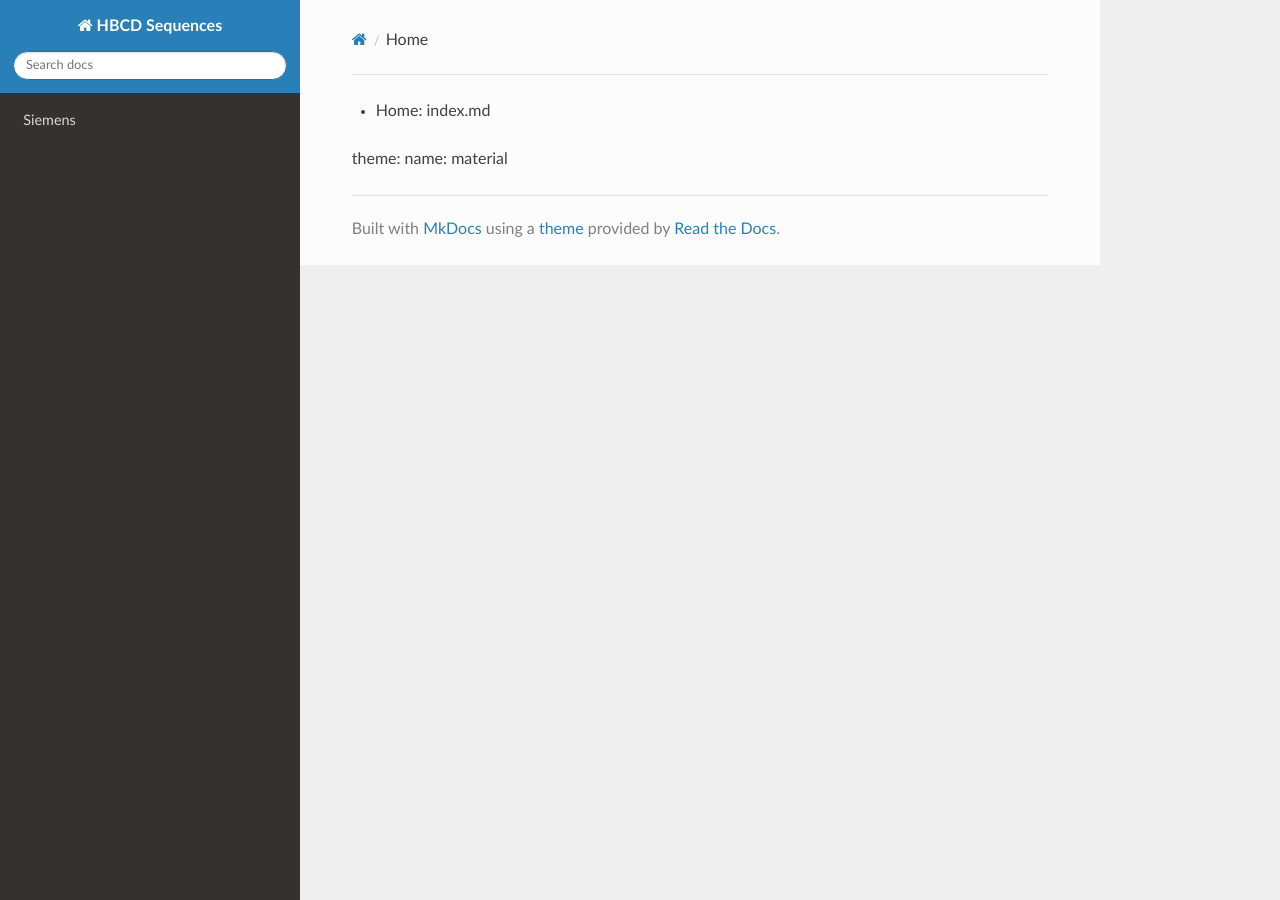
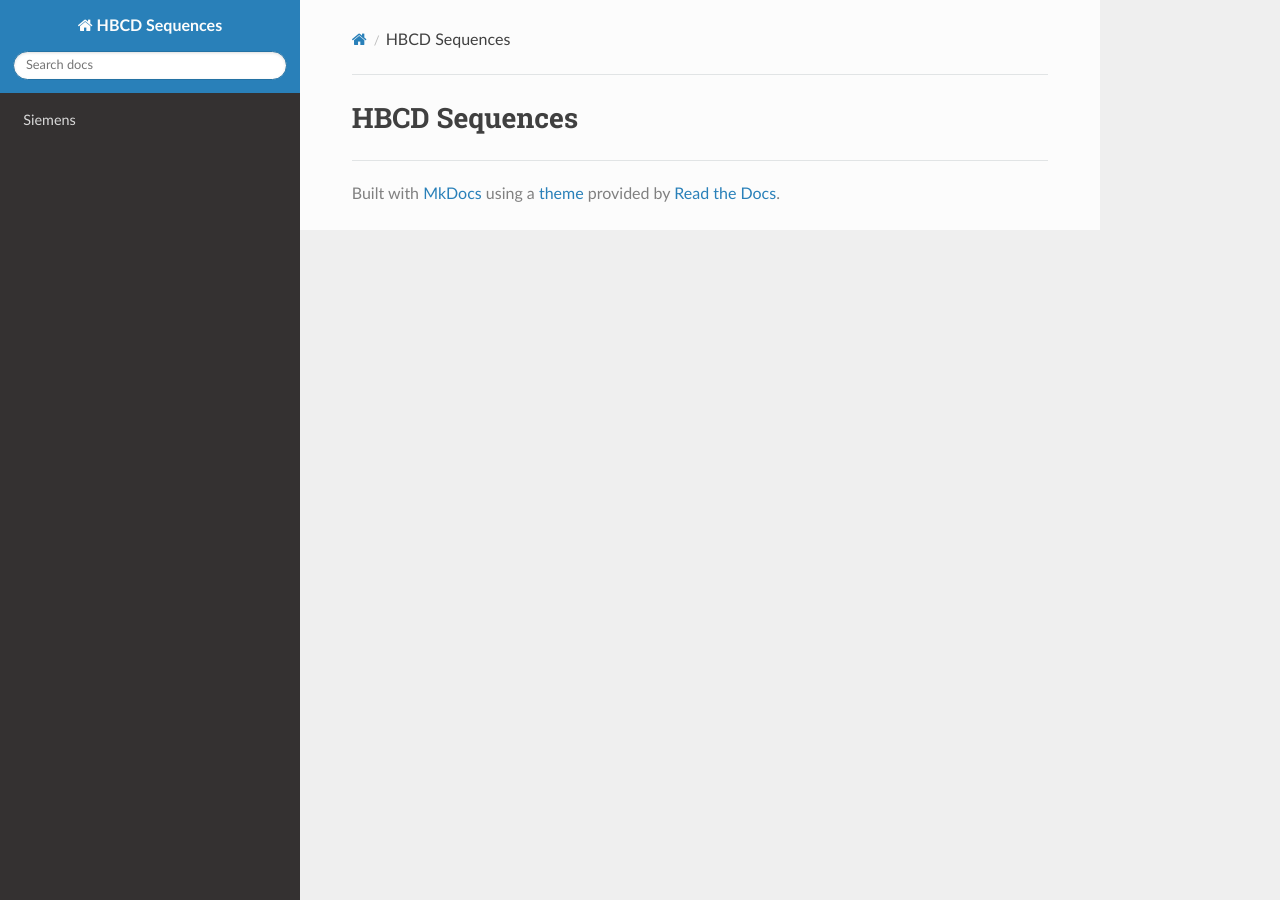
Before and after one commit to DCAN-Labs/hbcdsequences, an MkDocs documentation site: the page built from docs/index.md, in a window 1280 px wide. Built offline with MkDocs 1.6.1, drawn with Linux system fonts in a browser that asks for light colours; nearby versions of some CDN libraries.

Commit message:
minor updates to index style

```diff
--- a/.readthedocs.yaml
+++ b/.readthedocs.yaml
@@ -17,3 +17,7 @@ mkdocs:
 python:
   install:
   - requirements: docs/requirements.txt
+
+# Optionally build your docs in additional formats such as PDF and ePub
+# formats:
+#    - pdf
--- a/docs/index.md
+++ b/docs/index.md
@@ -1,6 +1 @@
-site_name: HBCD Sequences
-nav:
-  - Home: index.md
-
-theme:
-  name: material
+# HBCD Sequences
```
